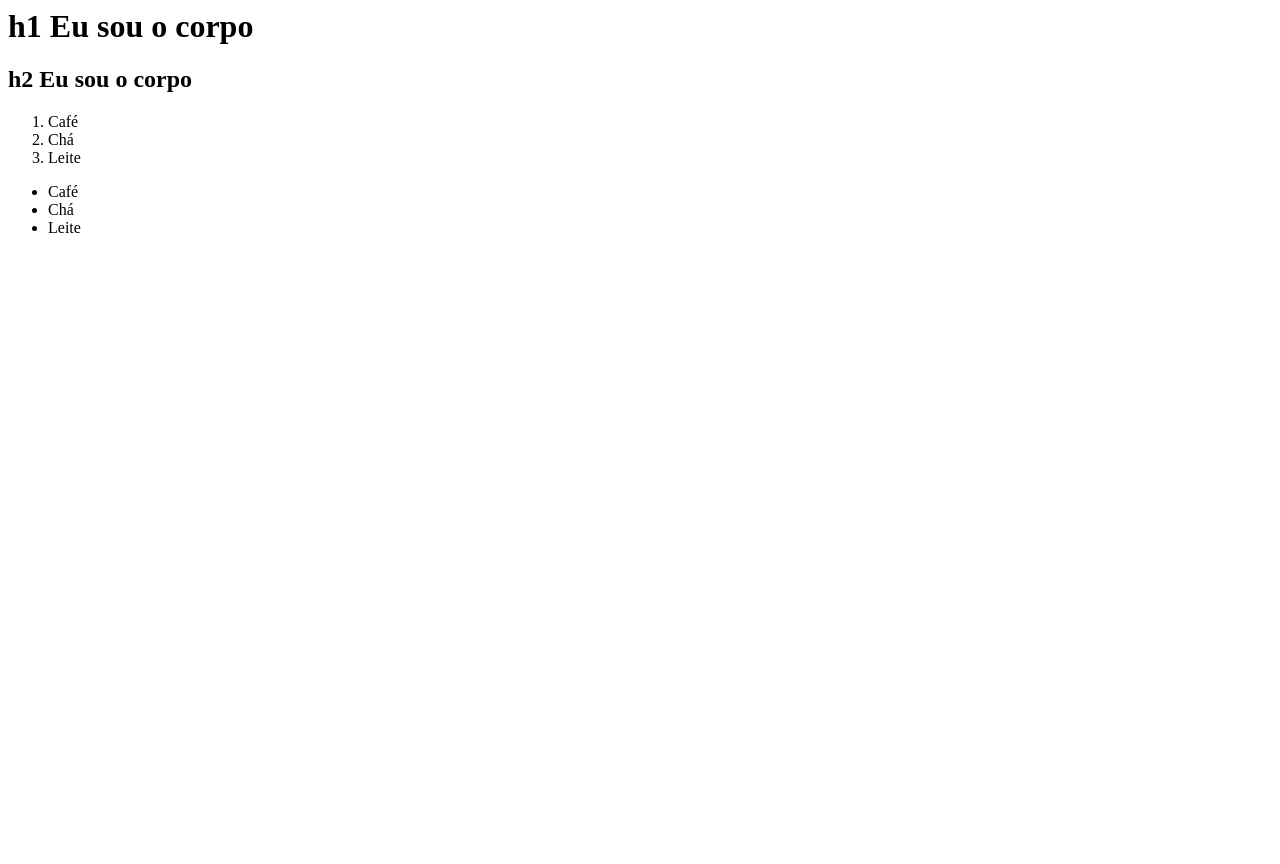
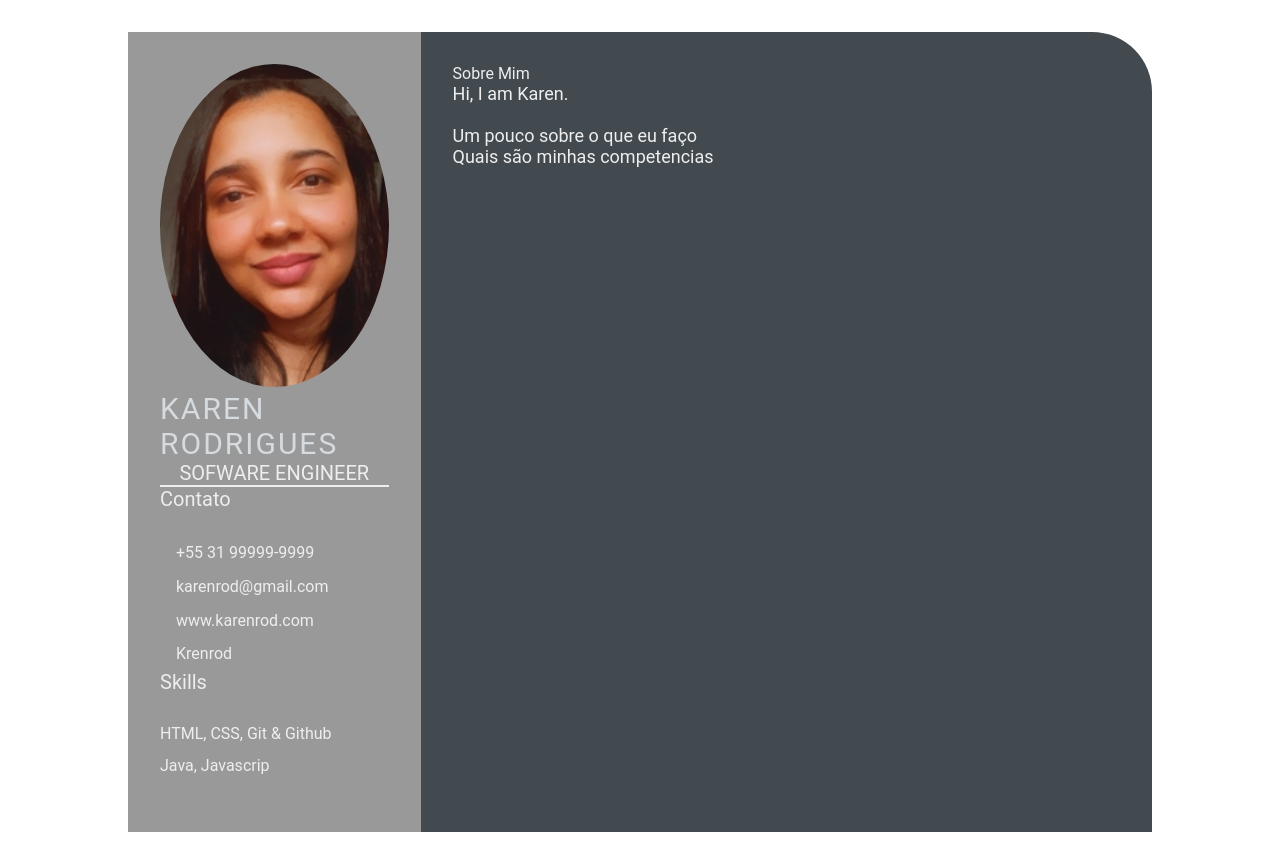
Before and after one commit to Krenrod/Krenrod.github.io, a plain HTML site: page index.html in a window 1280 px wide. Before the commit the page ends 800 px from the top, so only its background shows below. Drawn offline with Linux system fonts and the light colour scheme.

Commit message:
feature: add style.css (#2)

```diff
--- a/index.html
+++ b/index.html
@@ -1,21 +1,56 @@
-<html>
-    <head>
-        <title>
-            Olá, eu sou a cabeça
-        </title>
-    </head>
-    <body>
-        <h1>h1 Eu sou o corpo</h1>
-        <h2>h2 Eu sou o corpo</h2>
-    </body>
-    <ol>
-        <li>Café</li>
-        <li>Chá</li>
-        <li>Leite</li>
-    </ol>
-    <ul>
-        <li>Café</li>
-        <li>Chá</li>
-        <li>Leite</li>
-    </ul>
+<!DOCTYPE html>
+<html lang="en">
+<head>
+        <!-- configurações de compatibilidade de navegadores -->
+    <meta charset="UTF-8">
+    <meta http-equiv="X-UA-Compatible" content="IE=edge">
+    <meta name="viewport" content="width=device-width, initial-scale=1.0">
+        <!-- configurações de compatibilidade de navegadores -->
+
+    <title>Karen Rodrigues CV</title>
+
+    <!-- Custom CSS -->
+    <link rel="stylesheet" href="style.css">
+</head>
+<body>
+    <main class="resume-contents">
+        <section class="left-section">
+            <div class="left-section-contents">
+                <div class="profile">
+                    <img class="profile-image" src="img/profile-image.jpg" alt="Profile image">
+                    <p class="name">Karen Rodrigues</p>
+                    <p class="profession">Sofware Engineer</p>
+                </div>
+                <div class="contact-info">
+                    <p class="left-title">Contato</p>
+                    <ul>
+                        <li><i class="fa fa-phone"></i>+55 31 99999-9999</li>
+                        <li><i class="fa fa-envelope"></i>karenrod@gmail.com</li>
+                        <li><i class="fa fa-globe"></i>www.karenrod.com</li>
+                        <li><i class="fa fa-github"></i>Krenrod</li>
+                    </ul>
+                </div>
+                <div class="skills">
+                    <p class="left-title">Skills</p>
+                    <ul>
+                        <li><p>HTML, CSS, Git & Github</p></li>
+                        <li><p>Java, Javascrip</p></li>
+                    </ul>
+                </div>
+            </section>
+
+               <section class="right-section">
+                   <div class="right-section-contents">
+                       <section class="about gap">
+                           <div class="right-title">Sobre Mim</div>
+                           <p class="about-me-contents">
+                               Hi, I am Karen.<br>
+                               <br>Um pouco sobre o que eu faço
+                               <br>Quais são minhas competencias
+                           </p>
+                       </section>
+                   </div>
+               </section>
+    </main>
+</body>
 </html>
--- /dev/null
+++ b/style.css
@@ -0,0 +1,103 @@
+* {
+    margin: 0;
+    padding: 0;
+    box-sizing: border-box;
+    list-style: none;
+    font-family: 'Roboto', sans-serif;
+}
+
+.resume-contents {
+    min-height: 100vh;
+    width: 80%;
+    margin: 2rem auto;
+    display: grid;
+    grid-template-columns: repeat(7, 1fr);
+}
+
+.left-section {
+    grid-column: span 2;
+    height: 100%;
+    background-color: #999999;
+}
+
+.right-section {
+    grid-column: span 5;
+    height: 100%;
+    background-color: #424a50;
+    border-radius: 0px 60px 0px 0px;
+}
+
+.left-section-contents{
+    padding: 2rem 2rem;
+}
+
+.profile {
+    width: 100%;
+    border-bottom: 2px solid #eeeeee;
+}
+
+.profile .profile-image {
+    width: 100%;
+    border-radius: 100%;
+}
+
+.name {
+    color: #D6DBDF;
+    font-size: 30px;
+    letter-spacing: 2px;
+    text-transform: uppercase;
+}
+
+.profession {
+    color: #eeeeee;
+    font-size: 20px;
+    text-transform: uppercase;
+    text-align: center;
+}
+
+/* .contact-info { border-bottom: 2px solid #1B2631; } */
+.left-title {
+    color: #eeeeee;
+    font-size: 20px;
+}
+
+.contact-info ul {
+    padding-top: 1.5rem;
+}
+
+.contact-info ul li,
+.references ul li {
+    padding: .4rem 0;
+    color: #eeeeee;
+}
+
+.contact-info ul li i,
+.references ul li i {
+    padding-right: 1rem;
+    font-size: 18px;
+    color: #eeeeee;
+}
+
+.skills ul {
+    padding-top: 1.5rem;
+}
+.skills ul li p {
+    padding: .4rem 0;
+    color: #eeeeee;
+}
+
+.right-section-contents {
+    padding: 2rem 2rem;
+}
+
+.right-title {
+    color: #eeeeee;
+}
+
+.gap {
+    padding-bottom: 2rem;
+}
+.about-me-contents {
+    font-size: 18px;
+    color: #eeeeee;
+}
```
Also changed, not shown: img/profile-image.jpg (added).
